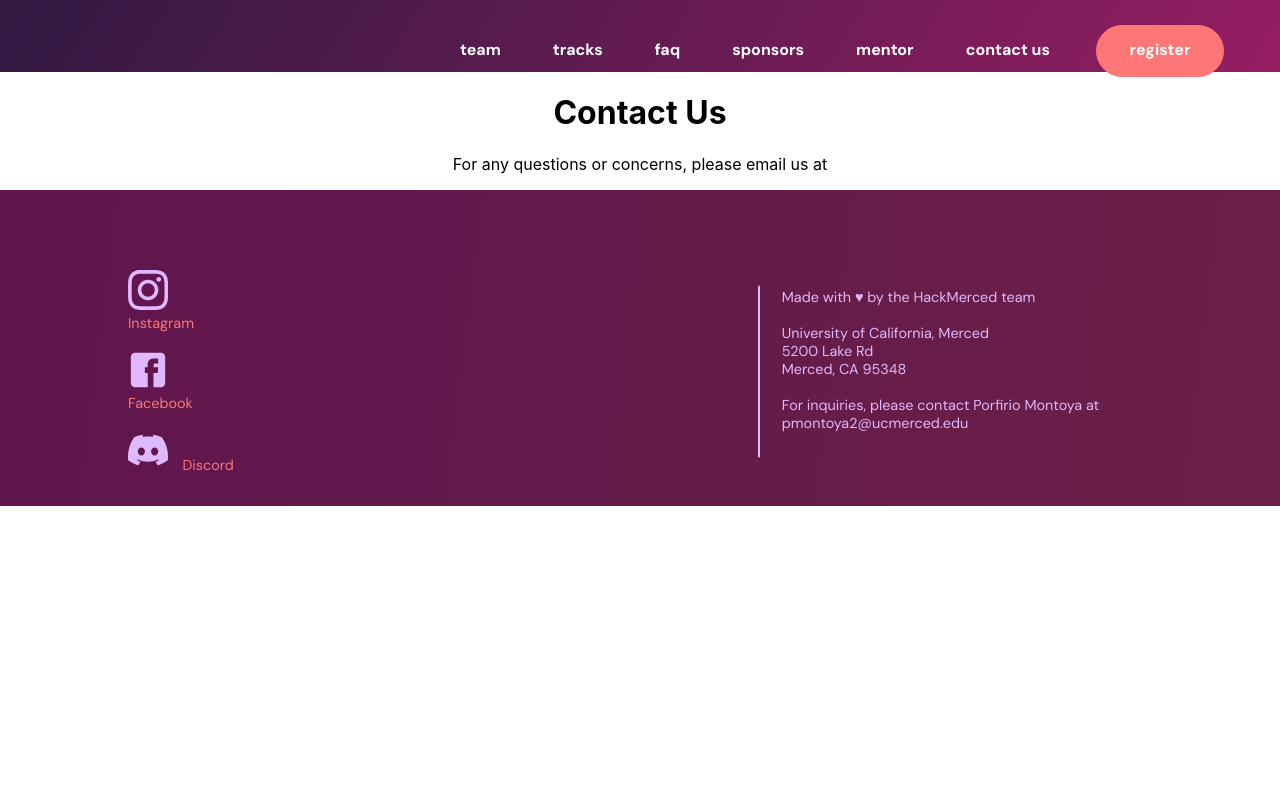
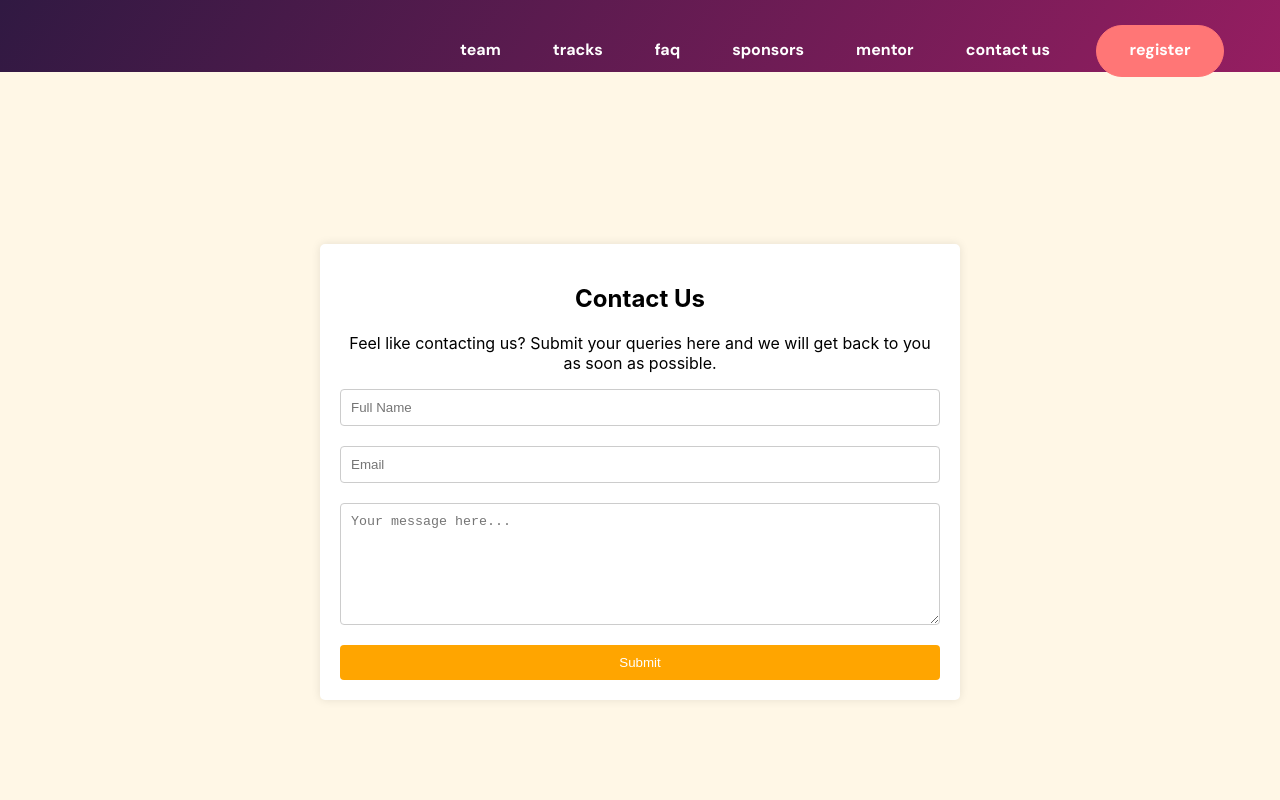
Before and after one commit to HackMerced/HackMerced-X, a React (Create React App) app: page /contactus in a window 1280 px wide. Shown: the top 800 px of the page. Built offline with nearby package versions, Linux system fonts and the light colour scheme; a web font is replaced by a local one.

Commit message:
Frontend partially done

```diff
--- /dev/null
+++ b/src/Components/ContactUs.css
@@ -0,0 +1,69 @@
+/* ContactPage.css */
+.contact-container {
+  display: flex;
+  flex-direction: column;
+  height: 100vh;
+}
+
+.header {
+  background-color: purple;
+  color: white;
+  padding: 10px;
+  text-align: center;
+}
+
+.main-content {
+  flex-grow: 1;
+  background-color: #fff7e6; /* A light orange background */
+  display: flex;
+  justify-content: center;
+  align-items: center;
+}
+
+.contact-section {
+  width: 50%;
+  max-width: 600px;
+  margin: 20px;
+  padding: 20px;
+  box-shadow: 0px 0px 10px rgba(0, 0, 0, 0.1);
+  border-radius: 5px;
+  background-color: #fff;
+}
+
+.contact-form {
+  display: flex;
+  flex-direction: column;
+}
+
+.form-input,
+.form-textarea {
+  margin-bottom: 20px;
+  padding: 10px;
+  border: 1px solid #ccc;
+  border-radius: 4px;
+}
+
+.form-textarea {
+  height: 100px;
+  resize: vertical;
+}
+
+.submit-button {
+  padding: 10px 20px;
+  background-color: orange;
+  color: white;
+  border: none;
+  border-radius: 4px;
+  cursor: pointer;
+}
+
+.submit-button:hover {
+  background-color: darkorange;
+}
+
+.footer {
+  background-color: grey;
+  color: white;
+  padding: 10px;
+  text-align: center;
+}
--- a/src/Components/ContactUs.js
+++ b/src/Components/ContactUs.js
@@ -1,11 +1,63 @@
-function ContactUs() {
-    return (
-      <div>
-        <h1>Contact Us</h1>
-        <p>For any questions or concerns, please email us at</p>
+import React, { useState } from 'react';
+import './ContactUs.css';
 
-      </div>
-    );
-  }
+const ContactPage = () => {
+  const [formData, setFormData] = useState({
+    fullName: '',
+    email: '',
+    message: '',
+  });
 
-  export default ContactUs;
+  const handleChange = (e) => {
+    const { name, value } = e.target;
+    setFormData(prevState => ({
+      ...prevState,
+      [name]: value,
+    }));
+  };
+
+  const handleSubmit = (e) => {
+    e.preventDefault();
+    // functionality to be put in soon
+    console.log(formData);
+  };
+
+  return (
+    <div className="contact-container">
+      <main className="main-content">
+        <section className="contact-section">
+          <h1>Contact Us</h1>
+          <p>Feel like contacting us? Submit your queries here and we will get back to you as soon as possible.</p>
+          <form onSubmit={handleSubmit} className="contact-form">
+            <input
+              type="text"
+              name="fullName"
+              placeholder="Full Name"
+              value={formData.fullName}
+              onChange={handleChange}
+              className="form-input"
+            />
+            <input
+              type="email"
+              name="email"
+              placeholder="Email"
+              value={formData.email}
+              onChange={handleChange}
+              className="form-input"
+            />
+            <textarea
+              name="message"
+              placeholder="Your message here..."
+              value={formData.message}
+              onChange={handleChange}
+              className="form-textarea"
+            ></textarea>
+            <button type="submit" className="submit-button">Submit</button>
+          </form>
+        </section>
+      </main>
+    </div>
+  );
+};
+
+export default ContactPage;
```
